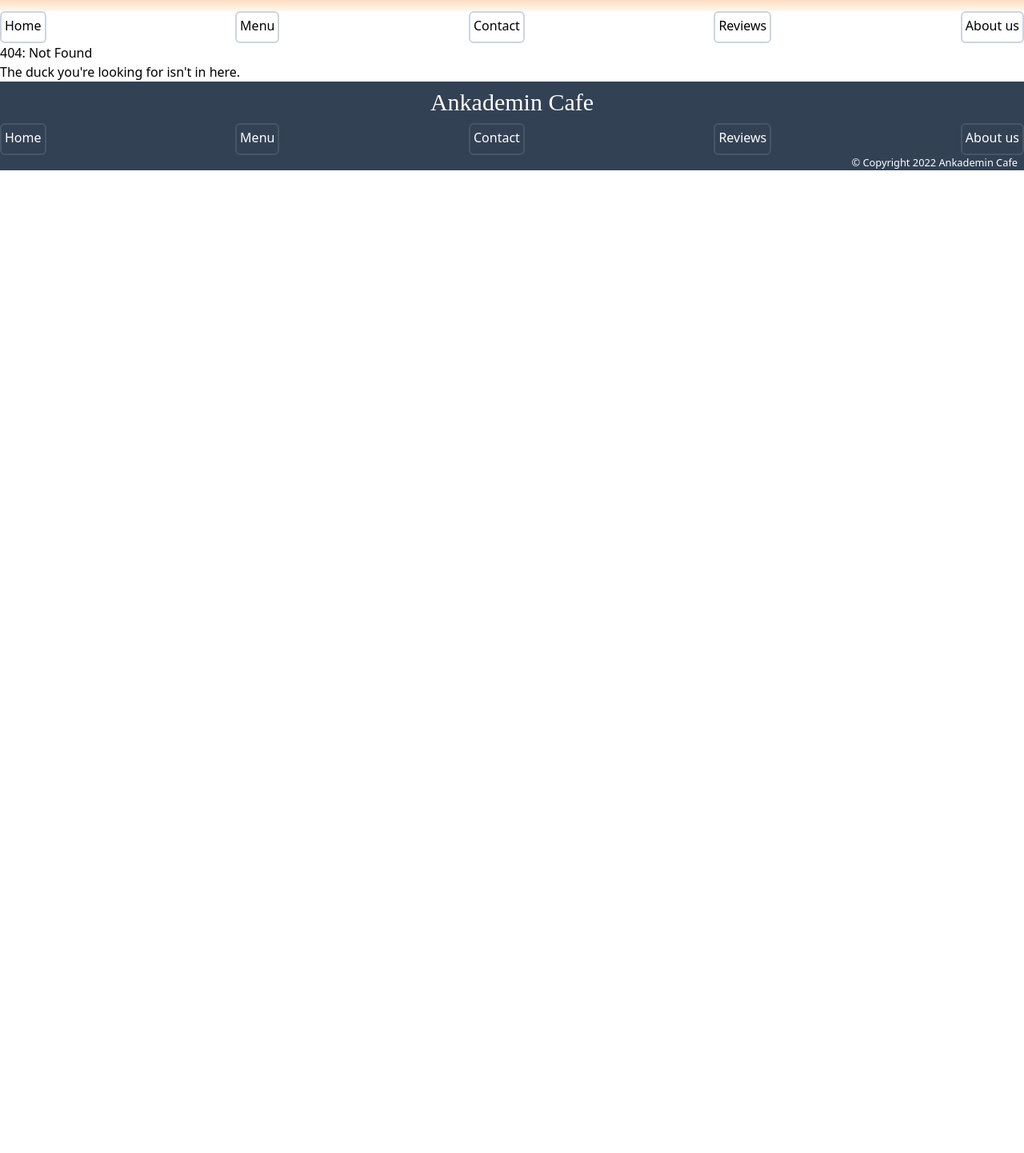
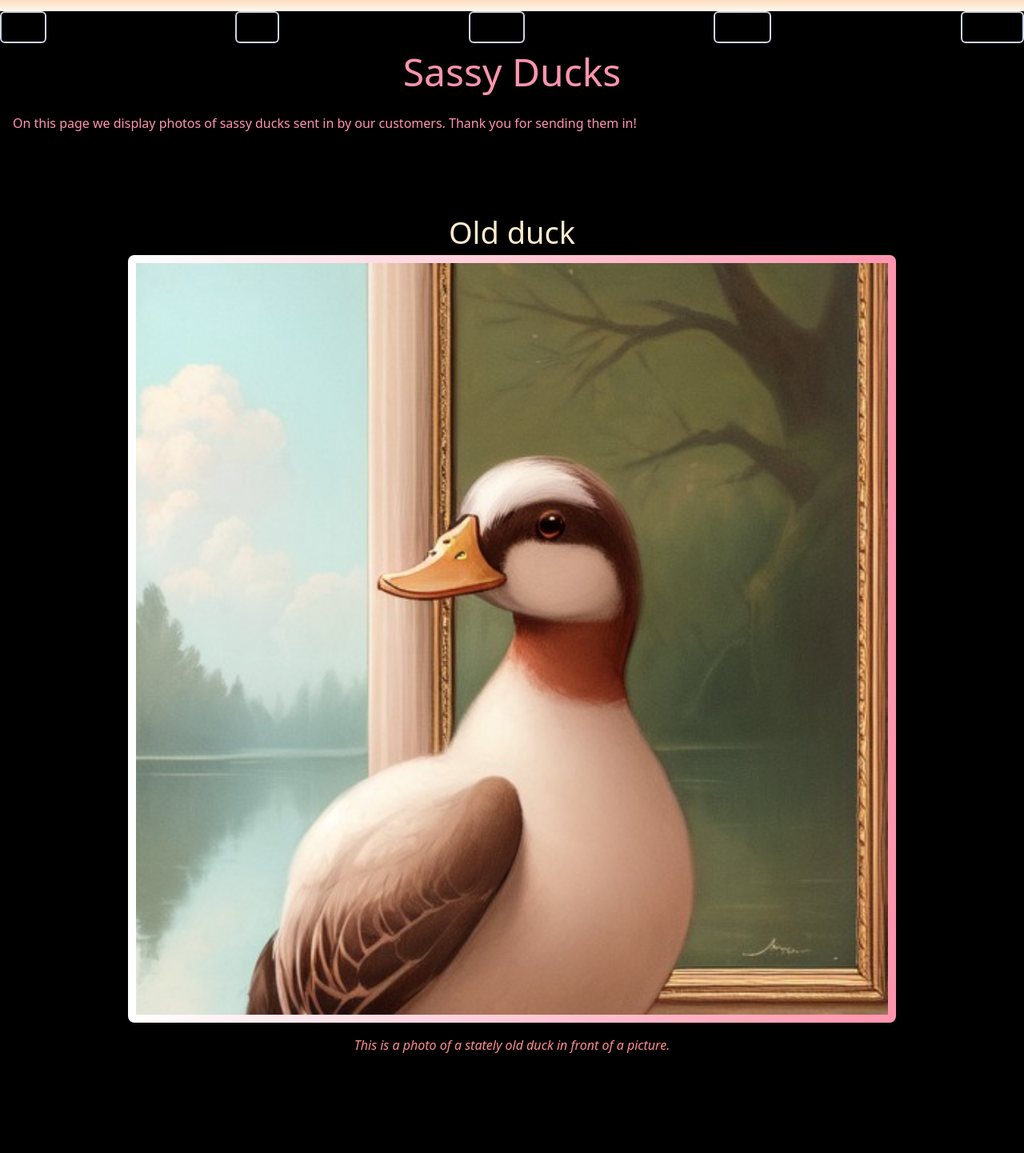
Before and after one commit to henrikvilhelmberglund/HTMLCSS-Assignment, a SvelteKit app: page /sassy-ducks in a window 1280 px wide. Before the commit this address had no page. Shown: the part 42-1484 px from the top of the page at 80% size. Before the commit the page ends 800 px from the top, so only its background shows below. Built offline with nearby package versions, Linux system fonts and the light colour scheme; a web font is replaced by a local one.

Commit message:
feat: :sparkles: add sassy ducks page that uses SCSS

```diff
--- /dev/null
+++ b/src/routes/sassy-ducks/+page.svelte
@@ -0,0 +1,93 @@
+<script>
+  let sassyDucks = [
+    {
+      name: "Old duck",
+      desc: "This is a photo of a stately old duck in front of a picture.",
+      src: "/images/sassy-ducks/sassy_duck_0.jpg",
+      alt: "a photo of a stately old duck in front of a picture",
+    },
+    {
+      name: "Duck family",
+      desc: "This is a photo of a cute duck family.",
+      src: "/images/sassy-ducks/sassy_duck_1.jpg",
+      alt: "a photo of a cute duck family",
+    },
+    {
+      name: "Duck in a frame",
+      desc: "This is a photo of a duck portrait.",
+      src: "/images/sassy-ducks/sassy_duck_2.jpg",
+      alt: "a photo of a duck portrait",
+    },
+    {
+      name: "Stylish duck",
+      desc: "This is a photo of a duck wearing a red scarf.",
+      src: "/images/sassy-ducks/sassy_duck_3.jpg",
+      alt: "a photo of a duck wearing a red scarf",
+    },
+    {
+      name: "Winged duck",
+      desc: "This is a photo of a rare duck with wings on its head.",
+      src: "/images/sassy-ducks/sassy_duck_4.jpg",
+      alt: "a photo of a rare duck with wings on its head",
+    },
+  ];
+</script>
+
+<h1>Sassy Ducks</h1>
+<p>
+  On this page we display photos of sassy ducks sent in by our customers. Thank
+  you for sending them in!
+</p>
+
+{#each sassyDucks as sassyDuck}
+  <article class="sassy-container">
+    <h2>{sassyDuck.name}</h2>
+    <img src={sassyDuck.src} alt={sassyDuck.alt} srcset="" />
+    <p>{sassyDuck.desc}</p>
+  </article>
+{/each}
+
+<p>Again, thank you for your contributions!</p>
+
+<!--
+  below is same thing as making a .scss file and importing it in head (like a normal CSS file)
+  however this way is more "svelty"
+-->
+<style lang="scss">
+  // variables are from variables.scss (auto imported)
+  h1 {
+    font-size: 48px;
+    color: $sassy-duck-color;
+    text-align: center;
+  }
+  p {
+    color: $sassy-duck-color;
+    padding: 1rem;
+  }
+  :root {
+    background-color: rgb(0, 0, 0);
+  }
+
+  .sassy-container {
+    display: flex;
+    flex-direction: column;
+    align-items: center;
+    padding: 5rem 0 1rem 0;
+
+    img {
+      width: 75%;
+      background: linear-gradient(white, white) padding-box,
+        linear-gradient(to right, white, $sassy-duck-color) border-box;
+      border-radius: 0.5rem;
+      border: 10px solid transparent;
+    }
+    h2 {
+      color: blanchedalmond;
+      font-size: 38px;
+      text-align: center;
+    }
+    p {
+      @include desc;
+    }
+  }
+</style>
--- a/src/variables.scss
+++ b/src/variables.scss
@@ -1 +1,10 @@
 /* Variables and mixins declared here will be available in all other SCSS files */
+
+$sassy-duck-color: #ff94ad;
+
+@mixin desc {
+  color: rgb(255, 141, 141);
+  font-size: 1rem;
+  font-style: italic;
+  padding: 1rem 0;
+}
```
